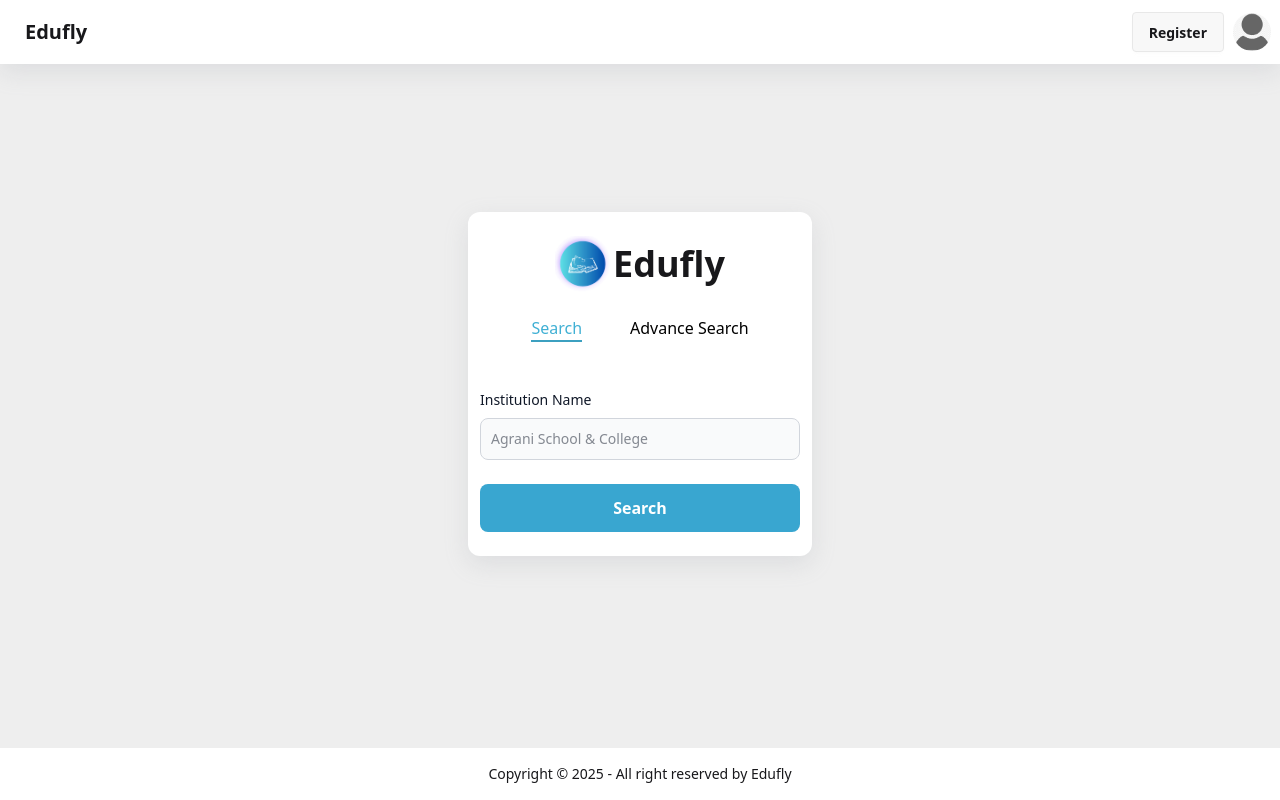
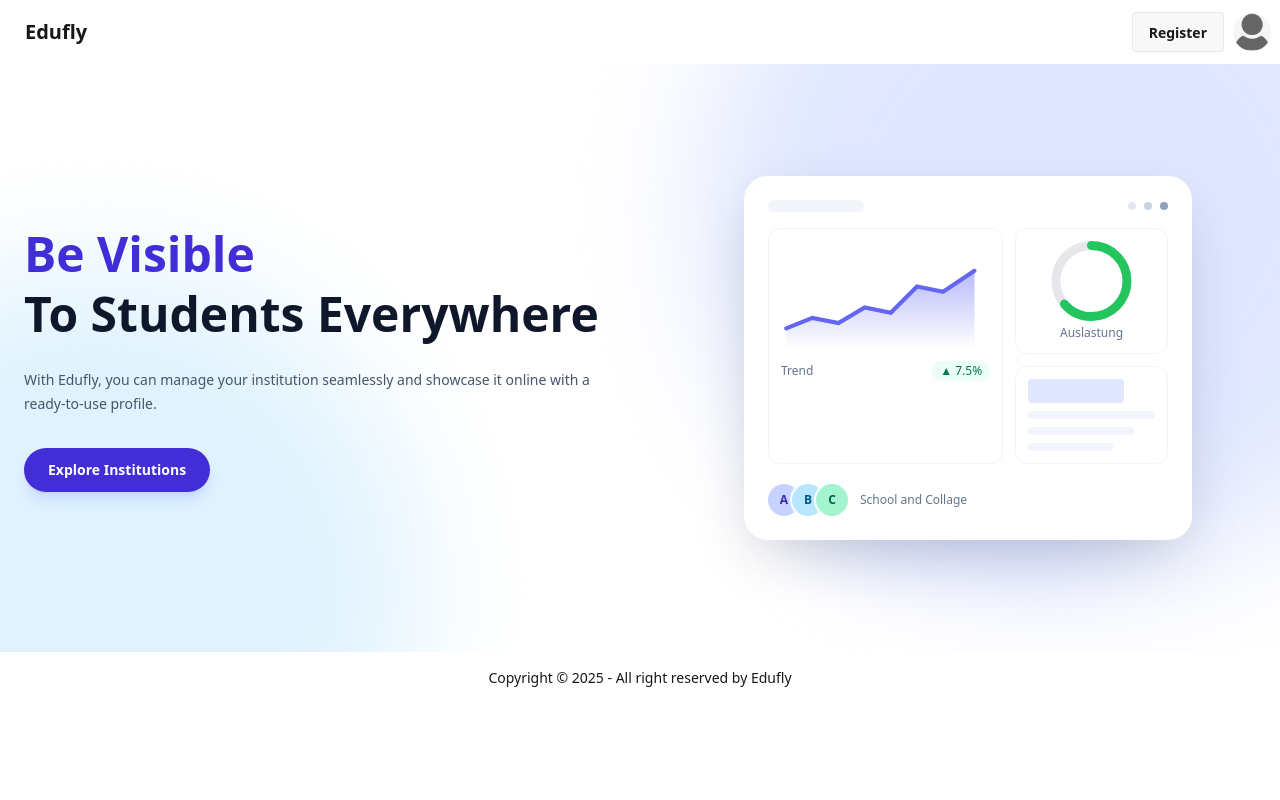
Before and after one commit to asraful0106/edufly_front-end, a React (Vite) app: page / in a window 1280 px wide. Built offline with nearby package versions, Linux system fonts and the light colour scheme; no server answers.

Commit message:
landing page done!

```diff
--- /dev/null
+++ b/src/pages/landingPage/LandingPage.jsx
@@ -0,0 +1,144 @@
+import React from "react";
+import Navigation from "../../sharedComponent/navigation/Navigation";
+import Footer from "../../sharedComponent/footer/Footer";
+import { NavLink } from "react-router";
+
+const LandingPage = () => {
+    return (
+        <>
+
+            {/* Navigation */}
+            <Navigation location="/" />
+            <section className="relative overflow-hidden bg-white">
+                {/* soft background shapes */}
+                <div
+                    aria-hidden
+                    className="pointer-events-none absolute -top-56 -right-40 h-[46rem] w-[46rem] rounded-full bg-indigo-100 blur-3xl"
+                />
+                <div
+                    aria-hidden
+                    className="pointer-events-none absolute -bottom-64 -left-56 h-[40rem] w-[40rem] rounded-full bg-sky-100 blur-3xl"
+                />
+
+                <div className="mx-auto grid max-w-7xl grid-cols-1 items-center gap-12 px-6 py-20 md:grid-cols-2 md:py-28 lg:gap-20">
+                    {/* LEFT: copy */}
+                    <div className="relative z-10">
+                        <h1 className="text-4xl font-extrabold leading-tight text-slate-900 sm:text-5xl">
+                            <span className="text-indigo-700">Be Visible</span>
+                            <br />To Students Everywhere
+                        </h1>
+
+                        <p className="mt-6 max-w-xl text-sm leading-6 text-slate-600">
+                            With Edufly, you can manage your institution seamlessly and showcase it online with a ready-to-use profile.
+                        </p>
+
+                        <NavLink to={"/search"} className="mt-8 inline-flex items-center rounded-full bg-indigo-700 px-6 py-3 text-sm font-semibold text-white shadow-lg shadow-indigo-300/40 transition hover:bg-indigo-800 focus-visible:outline-none focus-visible:ring-2 focus-visible:ring-indigo-500">
+                            Explore Institutions
+                        </NavLink>
+                    </div>
+
+                    {/* RIGHT: simple “analytics” illustration (pure JSX/SVG, no asset needed) */}
+                    <div className="relative z-10">
+                        <div className="mx-auto w-full max-w-md rounded-3xl bg-white p-6 shadow-[0_20px_60px_-15px_rgba(30,41,59,0.25)]">
+                            {/* header bar */}
+                            <div className="mb-4 flex items-center justify-between">
+                                <div className="h-3 w-24 rounded-full bg-slate-100" />
+                                <div className="flex gap-2">
+                                    <span className="h-2 w-2 rounded-full bg-slate-200" />
+                                    <span className="h-2 w-2 rounded-full bg-slate-300" />
+                                    <span className="h-2 w-2 rounded-full bg-slate-400" />
+                                </div>
+                            </div>
+
+                            {/* dashboard cards */}
+                            <div className="grid grid-cols-5 gap-3">
+                                {/* line chart */}
+                                <div className="col-span-3 rounded-xl border border-slate-100 p-3">
+                                    <svg viewBox="0 0 200 100" className="h-28 w-full">
+                                        <defs>
+                                            <linearGradient id="grad" x1="0" x2="0" y1="0" y2="1">
+                                                <stop offset="0%" stopColor="#6366f1" stopOpacity="0.45" />
+                                                <stop offset="100%" stopColor="#6366f1" stopOpacity="0" />
+                                            </linearGradient>
+                                        </defs>
+                                        <polyline
+                                            points="5,80 30,70 55,75 80,60 105,65 130,40 155,45 185,25"
+                                            fill="none"
+                                            stroke="#6366f1"
+                                            strokeWidth="4"
+                                            strokeLinecap="round"
+                                        />
+                                        <polygon
+                                            points="5,80 30,70 55,75 80,60 105,65 130,40 155,45 185,25 185,100 5,100"
+                                            fill="url(#grad)"
+                                        />
+                                    </svg>
+                                    <div className="mt-2 flex items-center justify-between text-xs text-slate-500">
+                                        <span>Trend</span>
+                                        <span className="inline-flex items-center gap-1 rounded-full bg-emerald-50 px-2 py-0.5 font-medium text-emerald-700">
+                                            ▲ 7.5%
+                                        </span>
+                                    </div>
+                                </div>
+
+                                {/* side widgets */}
+                                <div className="col-span-2 flex flex-col gap-3">
+                                    <div className="flex-1 rounded-xl border border-slate-100 p-3">
+                                        {/* donut */}
+                                        <svg viewBox="0 0 36 36" className="h-20 w-full">
+                                            <circle cx="18" cy="18" r="16" fill="none" stroke="#e5e7eb" strokeWidth="4" />
+                                            <circle
+                                                cx="18"
+                                                cy="18"
+                                                r="16"
+                                                fill="none"
+                                                stroke="#22c55e"
+                                                strokeWidth="4"
+                                                strokeDasharray="64 100"
+                                                strokeLinecap="round"
+                                                transform="rotate(-90 18 18)"
+                                            />
+                                        </svg>
+                                        <p className="mt-1 text-center text-xs text-slate-500">Auslastung</p>
+                                    </div>
+
+                                    <div className="flex-1 rounded-xl border border-slate-100 p-3">
+                                        <div className="h-6 w-24 rounded bg-indigo-100" />
+                                        <div className="mt-2 space-y-2">
+                                            <div className="h-2 w-full rounded bg-slate-100" />
+                                            <div className="h-2 w-5/6 rounded bg-slate-100" />
+                                            <div className="h-2 w-2/3 rounded bg-slate-100" />
+                                        </div>
+                                    </div>
+                                </div>
+                            </div>
+
+                            {/* avatars */}
+                            <div className="mt-5 flex items-center gap-3">
+                                <div className="flex -space-x-2">
+                                    <span className="inline-flex h-8 w-8 items-center justify-center rounded-full bg-indigo-200 text-xs font-semibold text-indigo-800 ring-2 ring-white">
+                                        A
+                                    </span>
+                                    <span className="inline-flex h-8 w-8 items-center justify-center rounded-full bg-sky-200 text-xs font-semibold text-sky-800 ring-2 ring-white">
+                                        B
+                                    </span>
+                                    <span className="inline-flex h-8 w-8 items-center justify-center rounded-full bg-emerald-200 text-xs font-semibold text-emerald-800 ring-2 ring-white">
+                                        C
+                                    </span>
+                                </div>
+                                <p className="text-xs text-slate-500">School and Collage</p>
+                            </div>
+                        </div>
+
+                        {/* blue “platform” shadow to echo the mock’s blob under the table */}
+                        <div className="absolute -bottom-6 left-1/2 -z-10 h-40 w-72 -translate-x-1/2 rounded-[3rem] bg-indigo-200/50 blur-2xl" />
+                    </div>
+                </div>
+            </section>
+            {/* Footer */}
+            <Footer />
+            </>
+    );
+};
+
+export default LandingPage;
--- a/src/pages/searchPage/SearchPage.jsx
+++ b/src/pages/searchPage/SearchPage.jsx
@@ -18,7 +18,7 @@
         AOS.refresh();
     }, []);
     // ** Manage Search Options **
-    const [isAdvanceSearch, setIsAdvanceSearch] = useState(false);
+    const [isAdvanceSearch, setIsAdvanceSearch] = useState(true);
 
     const handelSearchClick = () => {
         setIsAdvanceSearch(false);
--- a/src/routes/AppRoutes.jsx
+++ b/src/routes/AppRoutes.jsx
@@ -97,6 +97,7 @@
 import { RequireAuth, RequireRole } from './gurd';
 import TeacherDashboard from '../sharedComponent/dashTeacherDashbord/TeacherDashboard';
 import StudentDashboard from '../sharedComponent/studentDashboard/studentDashboard';
+import LandingPage from '../pages/landingPage/LandingPage';
 
 const AppRoutes = () => {
     return (
@@ -104,7 +105,8 @@
             <AuthProvider>
                 <Routes>
                     <Route path="/" element={<MainLayout />}>
-                        <Route index element={<SearchPage />} />
+                        <Route index element={<LandingPage />} />
+                        <Route path="search" element={<SearchPage />} />
                         <Route path="registration" element={<Registration />} />
                         <Route path="login" element={<Login />} />
                         <Route path=":id" element={<HomePage />}>
--- a/src/sharedComponent/navigation/Navigation.jsx
+++ b/src/sharedComponent/navigation/Navigation.jsx
@@ -1,6 +1,6 @@
 // src/components/navigation/Navigation.jsx
 import React, { useContext, useEffect, useMemo, useState } from 'react';
-import { NavLink, useLocation } from 'react-router-dom';
+import { NavLink, useLocation, useNavigate } from 'react-router-dom';
 import EiiContext from '../../contextapi/eiiSearch/EiiSearchContext';
 import { useAuth } from '../../contextapi/AuthContext';
 import './navigation.css';
@@ -128,6 +128,13 @@
     // Priority: teacher > student > institution > default
     const avatarSrc = tAvatarUrl || sAvatarUrl || iAvatarUrl || DEFAULT_AVATAR;
 
+    const navigate = useNavigate();
+    const handleEduflyBrandClick = () => {
+        if (brand === "Edufly") {
+            navigate("/");
+        }
+    }
+
     return (
         <nav>
             <div
@@ -135,7 +142,7 @@
                 style={{ boxShadow: 'rgba(149, 157, 165, 0.2) 0px 8px 24px' }}
             >
                 {/* START */}
-                <div className="navbar-start">
+                <div onClick={ handleEduflyBrandClick} className="navbar-start">
                     {/* mobile menu */}
                     <div className="dropdown">
                         <div tabIndex={0} role="button" className="btn btn-ghost lg:hidden">
@@ -196,7 +203,7 @@
                 <div className="navbar-end">
                     {location === '/'
                         ? <NavLink className="btn" to="/registration">Register</NavLink>
-                        : <NavLink className="btn" onClick={() => setData(null)} to="/">Search</NavLink>
+                        : <NavLink className="btn" onClick={() => setData(null)} to="/search">Search</NavLink>
                     }
 
                     {/* profile */}
```
